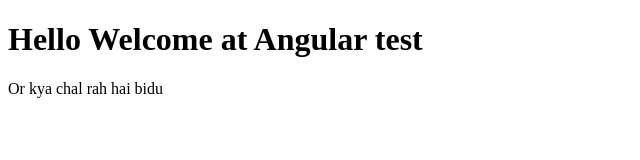
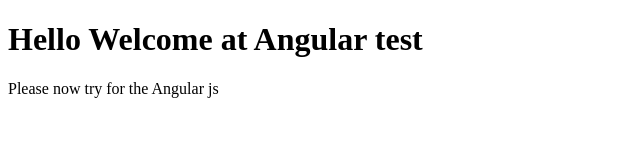
Before and after one commit to Akshaybalapure7/Angular_test, a plain HTML site: page index.html in a window 1280 px wide. Shown: the full height of the page, 0-640 px from the left. Drawn offline with Linux system fonts and the light colour scheme.

Commit message:
Next in webpage

```diff
--- a/index.html
+++ b/index.html
@@ -5,6 +5,6 @@
 </head>
 <body>
     <h1>Hello Welcome at Angular test</h1>
-    <p>Or kya chal rah hai bidu</p>
+    <p>Please now try for the Angular js</p>
 </body>
 </html>
```
